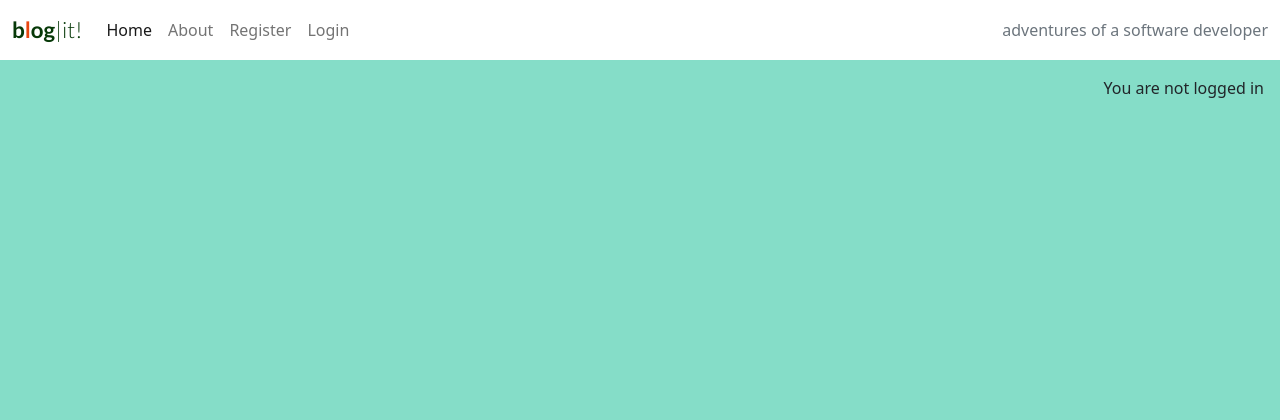
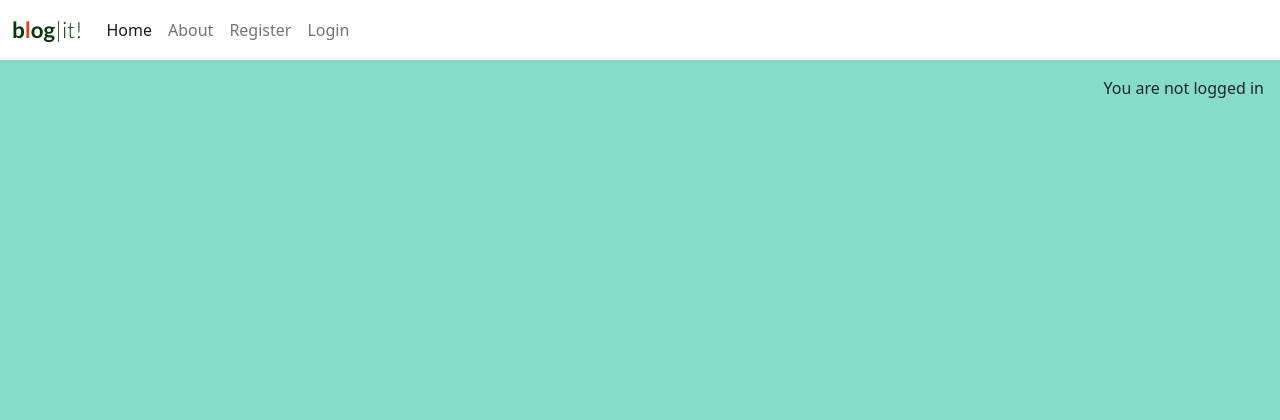
Before and after one commit to henrybennett94/Blog-It, a Django app: page / in a window 1280 px wide. Shown: the top 420 px of the page. Run offline with Django 4.2, Linux system fonts and the light colour scheme; data that the repository does not hold is empty.

Commit message:
Final deployment commit  for iteration

```diff
--- a/templates/base.html
+++ b/templates/base.html
@@ -68,7 +68,6 @@
                     {% endif %}
                 </ul>
                 <span class="navbar-text text-muted">
-                    adventures of a software developer
                 </span>
             </div>
         </div>
```
